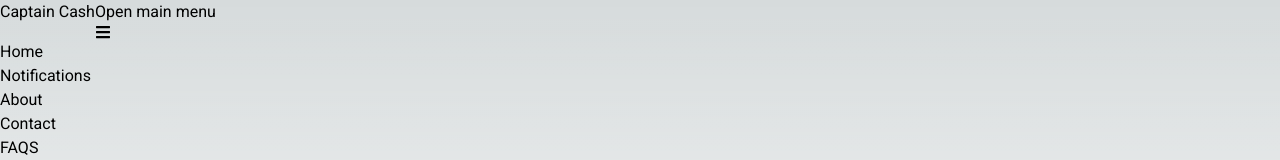
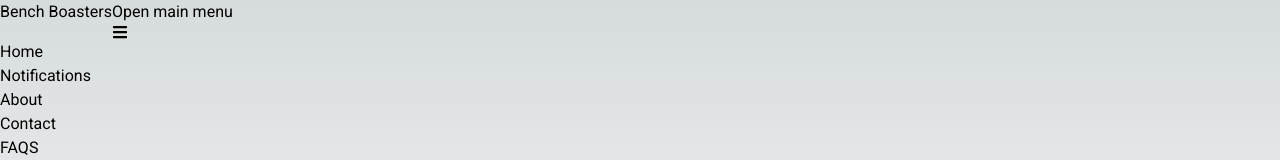
Before and after one commit to GlennOnyango/cash-fpl, a Next.js app: page / in a window 1280 px wide. Shown: the top 160 px of the page. Built offline with nearby package versions, Linux system fonts and the light colour scheme.

Commit message:
Layout update

```diff
--- a/src/app/components/navbars/landing-nav.tsx
+++ b/src/app/components/navbars/landing-nav.tsx
@@ -19,8 +19,8 @@
       <header className="grow-0 p-0 px-4 sm:p-4  bg-gray-800">
         <Navbar fluid className="bg-gray-800 ">
           <NavbarBrand as={Link} href="/">
-            <span className="self-center whitespace-nowrap text-white text-2xl font-semibold dark:text-white">
-              Captain Cash
+            <span className="self-center whitespace-nowrap text-white text-3xl font-semibold dark:text-white">
+              Bench Boasters
             </span>
           </NavbarBrand>
           <NavbarToggle />
--- a/src/app/layout.tsx
+++ b/src/app/layout.tsx
@@ -5,7 +5,7 @@
 const roboto = Roboto({ subsets:["latin"] ,weight: ["400", "500", "700"] });
 
 export const metadata: Metadata = {
-  title: "Captain Cash",
+  title: "Bench Boasters",
   description: "Bet on yourself to win big in fantasy football.",
 };
 
```
